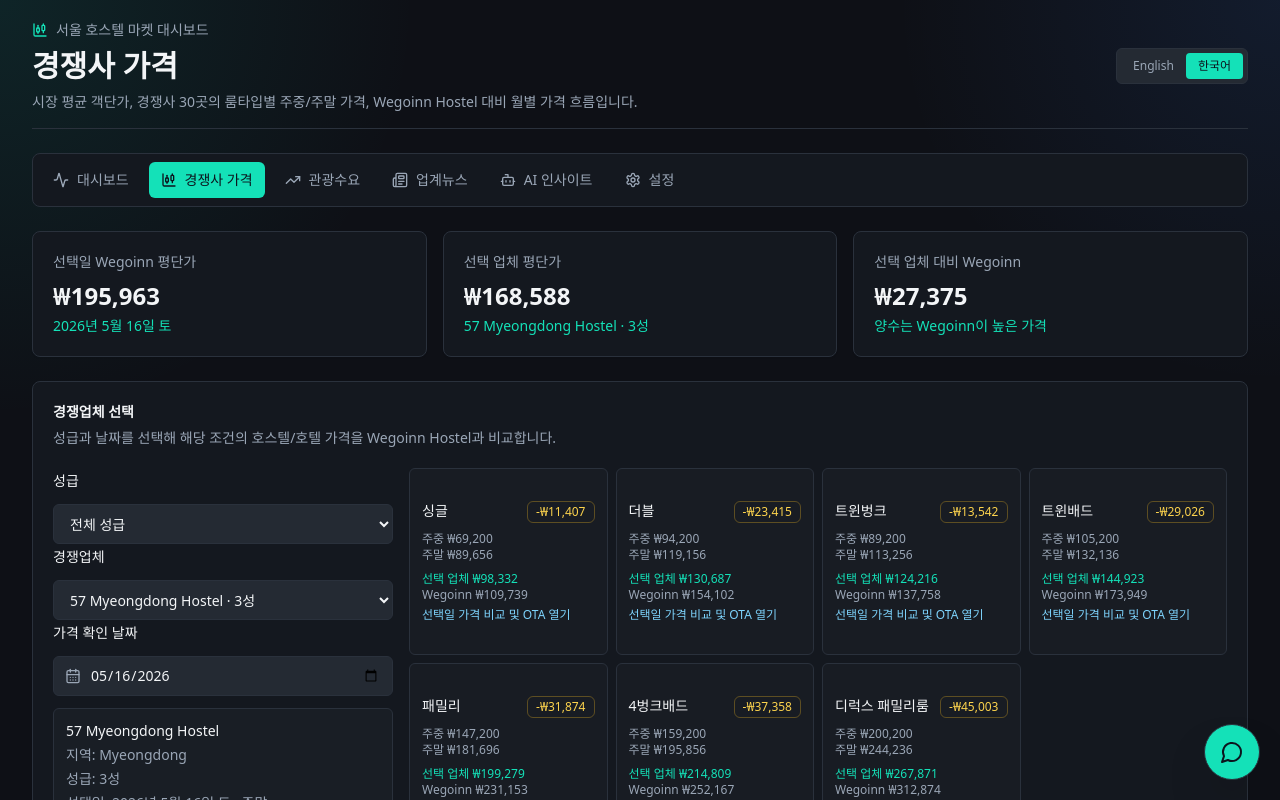
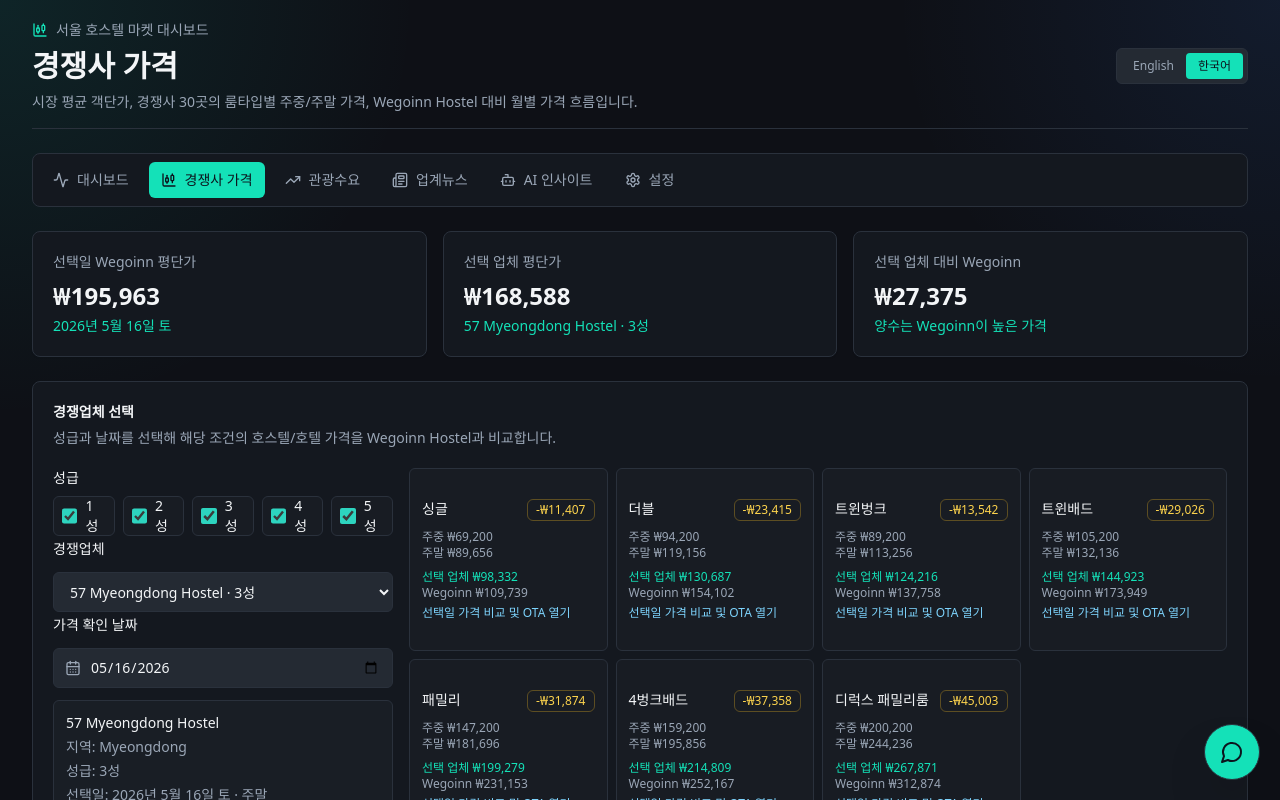
Before and after one commit to wegoinnteam-sudo/price-comparison, a Next.js app: page /competitor-pricing in a window 1280 px wide. Shown: the top 800 px of the page. Built offline with nearby package versions, Linux system fonts and the light colour scheme.

Commit message:
Use checkbox filters for competitor stars

```diff
--- a/app/competitor-pricing/competitor-pricing-client.tsx
+++ b/app/competitor-pricing/competitor-pricing-client.tsx
@@ -16,18 +16,20 @@
 } from "@/lib/market-data";
 import { formatKrw } from "@/lib/utils";
 
-type StarFilter = "all" | "1" | "2" | "3" | "4" | "5";
+type StarRating = 1 | 2 | 3 | 4 | 5;
+
+const starOptions: StarRating[] = [1, 2, 3, 4, 5];
 
 export function CompetitorPricingClient() {
   const [competitorName, setCompetitorName] = useState(seoulCompetitors[0].name);
-  const [starFilter, setStarFilter] = useState<StarFilter>("all");
+  const [selectedStarRatings, setSelectedStarRatings] = useState<StarRating[]>(starOptions);
   const [selectedDateValue, setSelectedDateValue] = useState("2026-05-16");
   const [selectedRooms, setSelectedRooms] = useState<RoomType[]>(["더블", "패밀리", "트윈배드"]);
   const [selectedPriceRoom, setSelectedPriceRoom] = useState<RoomType | null>(null);
 
   const filteredCompetitors = useMemo(
-    () => seoulCompetitors.filter((item) => starFilter === "all" || String(item.starRating) === starFilter),
-    [starFilter],
+    () => seoulCompetitors.filter((item) => selectedStarRatings.includes(item.starRating)),
+    [selectedStarRatings],
   );
   const competitor = filteredCompetitors.find((item) => item.name === competitorName) ?? filteredCompetitors[0] ?? seoulCompetitors[0];
   const selectedDate = useMemo(() => new Date(`${selectedDateValue}T00:00:00`), [selectedDateValue]);
@@ -44,10 +46,6 @@
     ? wegoinnDateInfo.rooms.find((room) => room.roomType === selectedPriceRoom)
     : null;
   const averageGap = competitorDateInfo.average - wegoinnDateInfo.average;
-  const starOptions = useMemo(
-    () => Array.from(new Set(seoulCompetitors.map((item) => item.starRating))).sort((a, b) => a - b),
-    [],
-  );
   const chartData = useMemo(() => {
     const selectedData = getCompetitorRoomMonthlyHistory(competitor.name, selectedRooms);
 
@@ -67,13 +65,17 @@
     });
   }
 
-  function changeStarFilter(nextStarFilter: StarFilter) {
-    const nextCompetitors = seoulCompetitors.filter(
-      (item) => nextStarFilter === "all" || String(item.starRating) === nextStarFilter,
-    );
+  function toggleStarRating(rating: StarRating) {
+    const nextRatings = selectedStarRatings.includes(rating)
+      ? selectedStarRatings.filter((item) => item !== rating)
+      : [...selectedStarRatings, rating].sort((a, b) => a - b);
+    const effectiveRatings = nextRatings.length ? nextRatings : selectedStarRatings;
+    const nextCompetitors = seoulCompetitors.filter((item) => effectiveRatings.includes(item.starRating));
 
-    setStarFilter(nextStarFilter);
-    setCompetitorName(nextCompetitors[0]?.name ?? seoulCompetitors[0].name);
+    setSelectedStarRatings(effectiveRatings);
+    if (!nextCompetitors.some((item) => item.name === competitorName)) {
+      setCompetitorName(nextCompetitors[0]?.name ?? seoulCompetitors[0].name);
+    }
     setSelectedPriceRoom(null);
   }
 
@@ -92,22 +94,25 @@
         </CardHeader>
         <CardContent className="grid gap-4 lg:grid-cols-[340px_1fr]">
           <div className="space-y-3">
-            <label className="text-sm font-medium" htmlFor="star-rating">
-              성급
-            </label>
-            <select
-              id="star-rating"
-              value={starFilter}
-              onChange={(event) => changeStarFilter(event.target.value as StarFilter)}
-              className="h-10 w-full rounded-md border bg-secondary px-3 text-sm text-foreground outline-none focus:ring-2 focus:ring-primary"
-            >
-              <option value="all">전체 성급</option>
-              {starOptions.map((rating) => (
-                <option key={rating} value={rating}>
-                  {rating}성
-                </option>
-              ))}
-            </select>
+            <div className="space-y-2">
+              <p className="text-sm font-medium">성급</p>
+              <div className="grid grid-cols-5 gap-2">
+                {starOptions.map((rating) => (
+                  <label
+                    key={rating}
+                    className="flex h-10 items-center justify-center gap-2 rounded-md border bg-secondary/25 px-2 text-sm"
+                  >
+                    <input
+                      type="checkbox"
+                      checked={selectedStarRatings.includes(rating)}
+                      onChange={() => toggleStarRating(rating)}
+                      className="h-4 w-4 accent-teal-400"
+                    />
+                    <span>{rating}성</span>
+                  </label>
+                ))}
+              </div>
+            </div>
 
             <label className="text-sm font-medium" htmlFor="competitor">
               경쟁업체
```
